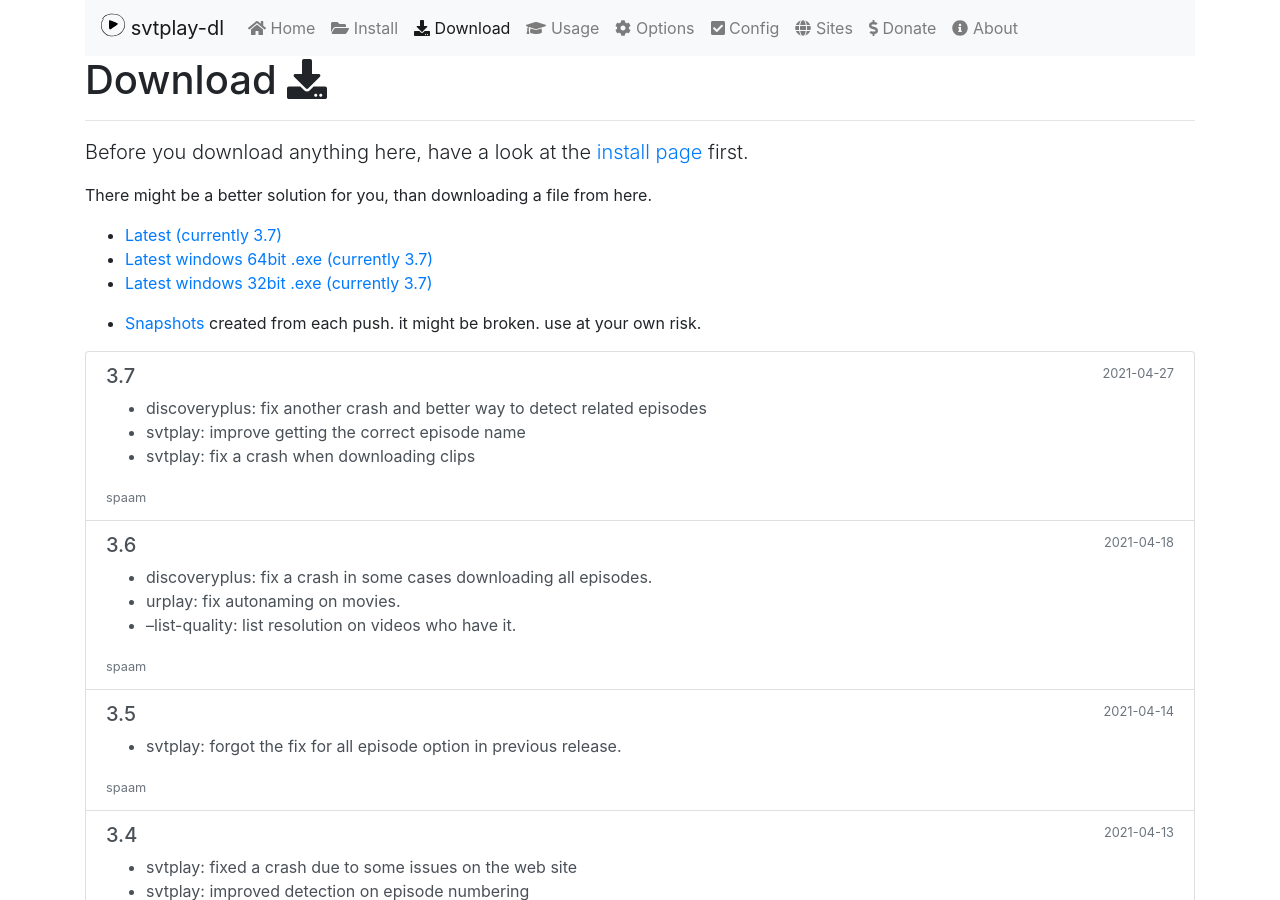
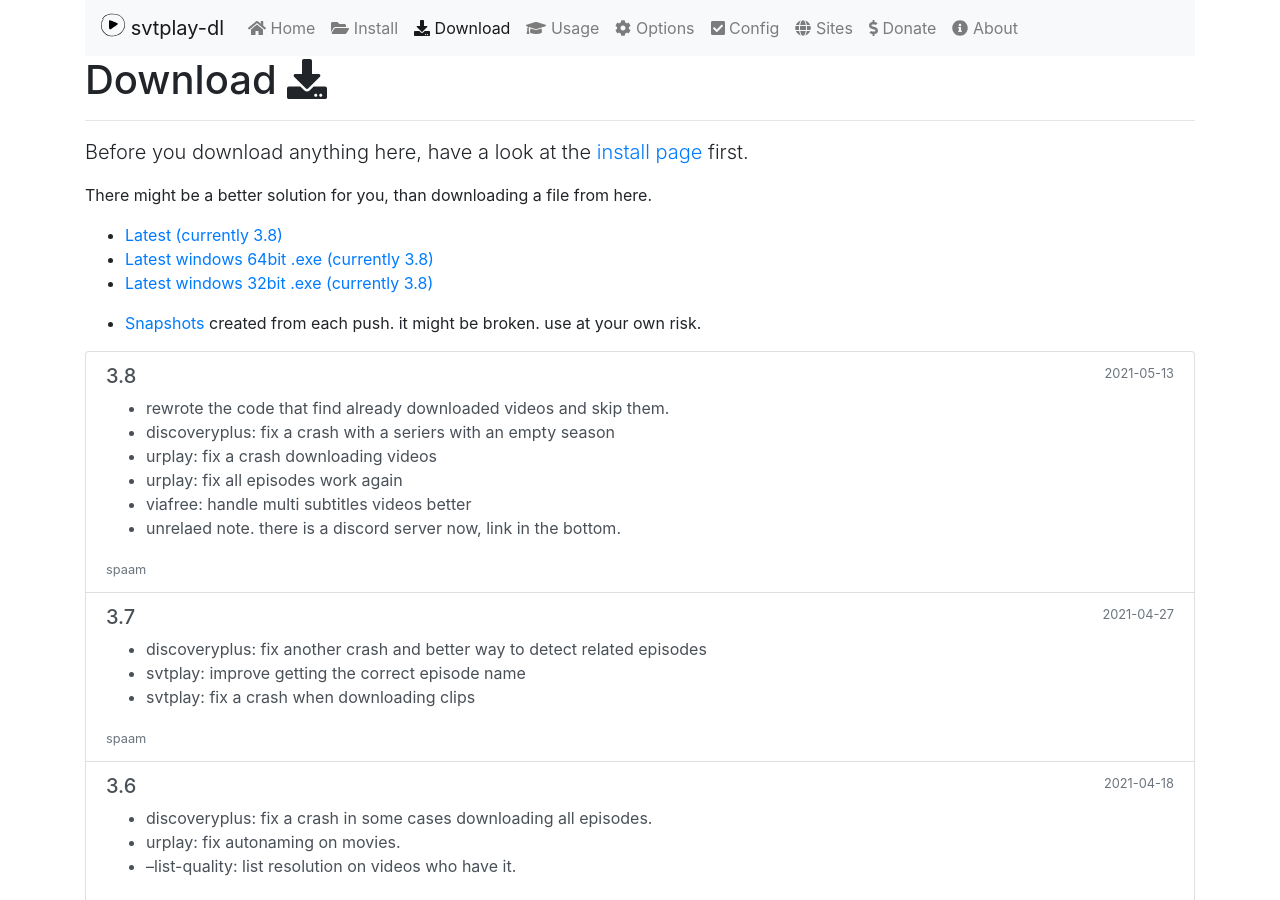
Before and after one commit to spaam/svtplay-dl-web, a Jekyll site: the page built from _pages/download.md, in a window 1280 px wide and 900 px high. Built offline with Jekyll 4.4.1, drawn with Linux system fonts in a browser that asks for light colours; nearby versions of some CDN libraries; comment, search, counter and statistics services are not loaded.

Commit message:
Add 3.8 release

```diff
--- a/_layouts/home.html
+++ b/_layouts/home.html
@@ -15,7 +15,7 @@
             <a href="/install/" class="btn btn-lg btn-outline-primary mb-3 mb-md-0 mr-md-3">Get started</a>
             <a href="/archive/" class="btn btn-lg btn-outline-secondary">Download</a>
         </div>
-        <p class="text-muted mb-0">Currently v3.7 (2021-04-27)</p>
+        <p class="text-muted mb-0">Currently v3.8 (2021-05-13)</p>
     </div>
     <div class="col-md-6">
         <img src="/assets/brand/logo.svg" width="256" height="256" class="img-fluid mb-3">
--- a/_pages/download.md
+++ b/_pages/download.md
@@ -10,9 +10,9 @@
 
 There might be a better solution for you, than downloading a file from here.
 
-* [Latest (currently 3.7)](https://svtplay-dl.se/download/3.7/svtplay-dl)
-* [Latest windows 64bit .exe (currently 3.7)](https://svtplay-dl.se/download/3.7/svtplay-dl-amd64.zip)
-* [Latest windows 32bit .exe (currently 3.7)](https://svtplay-dl.se/download/3.7/svtplay-dl-win32.zip)
+* [Latest (currently 3.8)](https://svtplay-dl.se/download/3.8/svtplay-dl)
+* [Latest windows 64bit .exe (currently 3.8)](https://svtplay-dl.se/download/3.8/svtplay-dl-amd64.zip)
+* [Latest windows 32bit .exe (currently 3.8)](https://svtplay-dl.se/download/3.8/svtplay-dl-win32.zip)
 
 * [Snapshots](/download/snapshots/) created from each push. it might be broken. use at your own risk.
 
--- /dev/null
+++ b/_posts/2021-05-13-3.8.md
@@ -0,0 +1,16 @@
+---
+layout: post
+title: 3.8
+date: 2021-05-13 18:22:00 +0200
+categories: releases
+windows-amd64: true
+windows-win32: true
+binary: true
+---
+
+* rewrote the code that find already downloaded videos and skip them.
+* discoveryplus: fix a crash with a seriers with an empty season
+* urplay: fix a crash downloading videos
+* urplay: fix all episodes work again
+* viafree: handle multi subtitles videos better
+* unrelaed note. there is a discord server now, link in the bottom.
```
